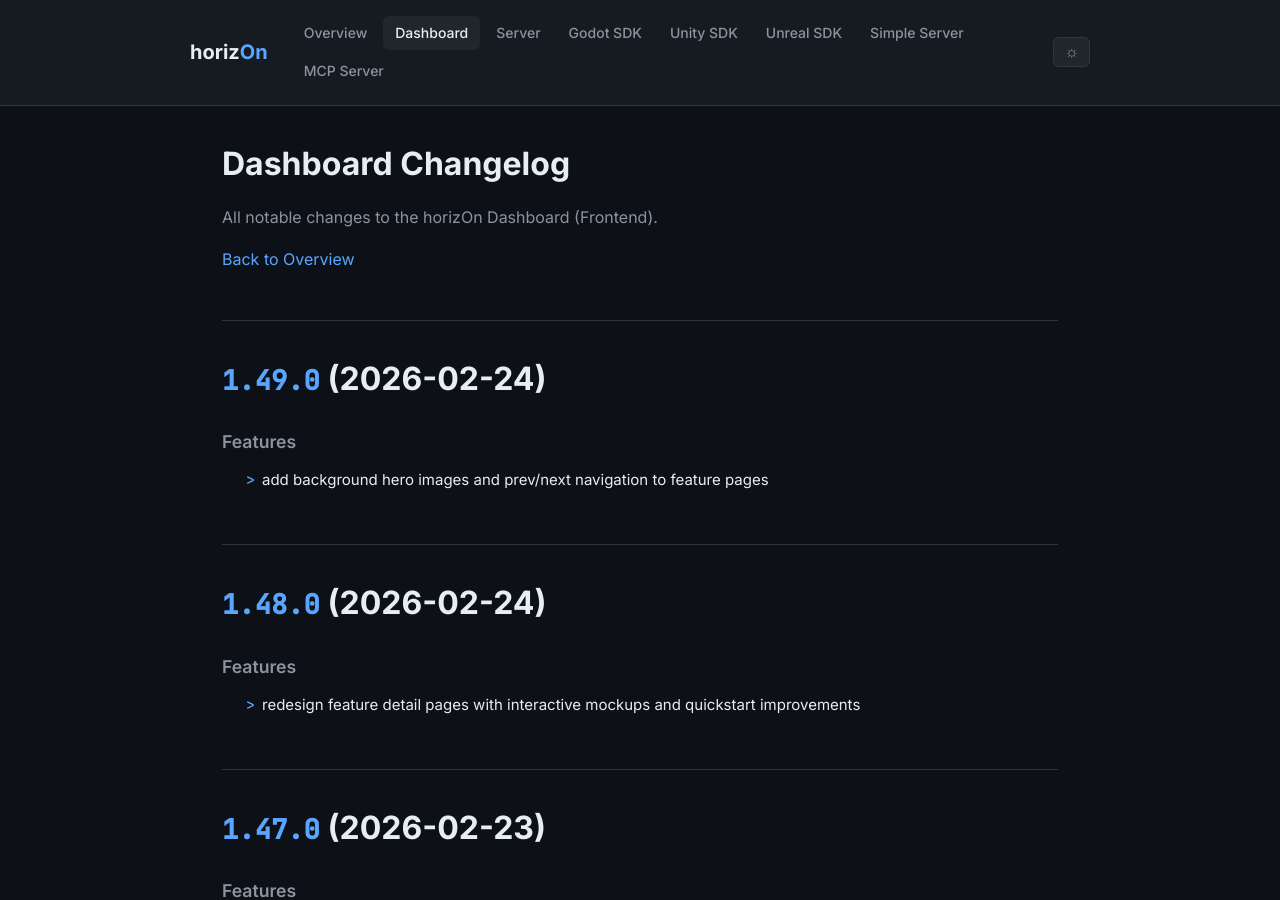
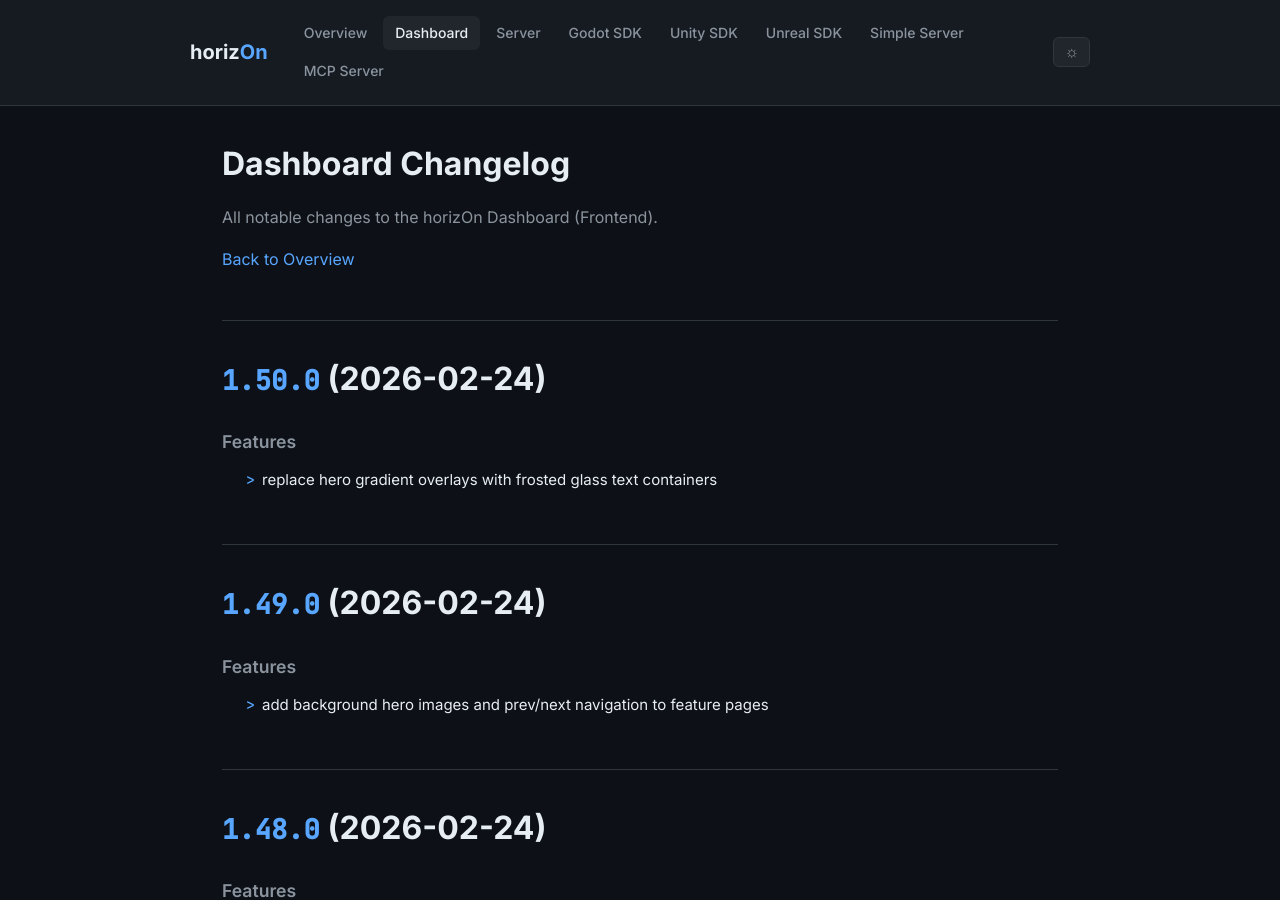
Before and after one commit to ProjectMakersDE/horizOn-Changelog, a Jekyll site: the page built from dashboard-changelog.md, in a window 1280 px wide and 900 px high. Built offline with Jekyll 4.4.1, drawn with Linux system fonts in a browser that asks for light colours.

Commit message:
chore: sync changelogs [skip ci]

```diff
--- a/dashboard-changelog.md
+++ b/dashboard-changelog.md
@@ -8,6 +8,13 @@ title: Dashboard Changelog
 All notable changes to the horizOn Dashboard (Frontend).
 
 [Back to Overview](.)
+
+# [1.50.0](https://github.com/ProjectMakersDE/horizOn-Dashboard/compare/v1.49.0...v1.50.0) (2026-02-24)
+
+
+### Features
+
+* replace hero gradient overlays with frosted glass text containers ([ef9d77b](https://github.com/ProjectMakersDE/horizOn-Dashboard/commit/ef9d77bceadd36028a9466326eaec2bfbedfd767))
 
 # [1.49.0](https://github.com/ProjectMakersDE/horizOn-Dashboard/compare/v1.48.0...v1.49.0) (2026-02-24)
 
```
Also changed, not shown: index.md (+1 -1 lines).
